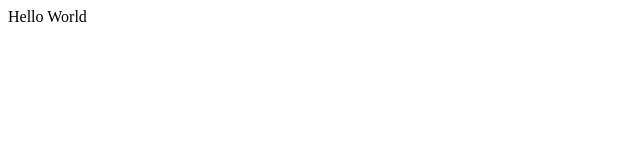
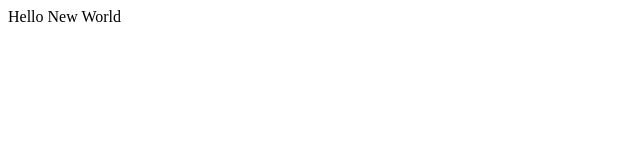
Before and after one commit to OkoyeE/project9, a plain HTML site: page index.html in a window 1280 px wide. Shown: the full height of the page, 0-640 px from the left. Drawn offline with Linux system fonts and the light colour scheme.

Commit message:
Text changed

```diff
--- a/index.html
+++ b/index.html
@@ -6,6 +6,6 @@
   <title>Document</title>
 </head>
 <body>
-  Hello World
+  Hello New World
 </body>
 </html>
```
